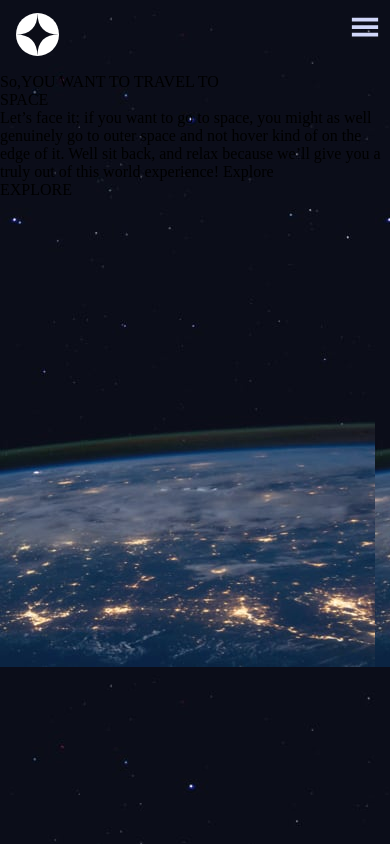
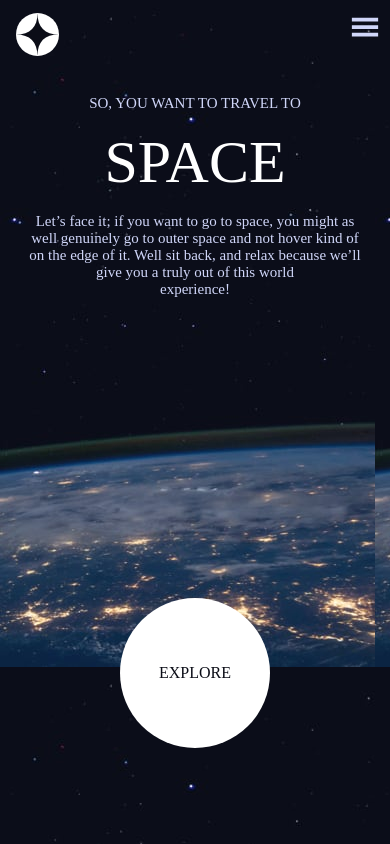
Before and after one commit to MARKOTHEDEV/space-proj, a React (Create React App) app: page / in a window 390 px wide. Built offline with nearby package versions, Linux system fonts and the light colour scheme; a web font is replaced by a local one.

Commit message:
finished the hero for phone view

```diff
--- a/src/App.tsx
+++ b/src/App.tsx
@@ -6,7 +6,7 @@ import Home from './pages/Home/Home';
 const theme ={
     textColor:{
       "whiteColor":"#FFFFFF",
-
+      "darkColor":"#0B0D17"
 
     }
 }
--- a/src/Components/Nav/Nav.style.tsx
+++ b/src/Components/Nav/Nav.style.tsx
@@ -12,6 +12,7 @@ justify-content: space-between;
 align-items: center;
 position: relative;
 `
+
 
 
 export const LogoContainer = styled.div`
--- a/src/pages/Home/Home.style.tsx
+++ b/src/pages/Home/Home.style.tsx
@@ -14,8 +14,39 @@ export const HeroImageBackground = styled.div`
 
 `
 
-export const HeroContainer = styled.div``
-export const HeroContentContainer = styled.div``
-export const HeroHeadingText = styled.div``
+export const HeroContainer = styled.div`
+display: flex;
+flex-direction: column;
+justify-content:space-between;
+/* border: 1px solid yellow; */
+height: 80%;
+`
+export const HeroContentContainer = styled.div`
 
-export const RoundExplore = styled.div``
+text-align: center;
+font-size: 15px;
+padding:1.4rem 1.5rem;
+/* border:1px solid red; */
+p{
+    color:${({theme})=>"#D0D6F9"}
+}
+
+`
+export const HeroHeadingText = styled.div`
+font-size: 60px;
+color:${({theme})=>theme.textColor.whiteColor};
+padding:1rem .2rem;
+`
+
+export const RoundExplore = styled.div`
+color:${({theme})=>theme.textColor.darkColor};
+background-color:${({theme})=>theme.textColor.whiteColor};
+width: 150px;
+height: 150px;
+display: flex;
+align-items:center;
+text-align: center;
+justify-content:center ;
+border-radius: 50%;
+margin: 0 auto ;
+`
--- a/src/pages/Home/Home.tsx
+++ b/src/pages/Home/Home.tsx
@@ -17,11 +17,11 @@ const Home = ()=>{
             <HeroContainer>
 
                 <HeroContentContainer>
-                        <p>So,YOU WANT TO TRAVEL TO</p>
+                        <p>SO, YOU WANT TO TRAVEL TO</p>
                             <HeroHeadingText>
                                 SPACE
                             </HeroHeadingText>
-                        <p>Let’s face it; if you want to go to space, you might as well genuinely go to outer space and not hover kind of on the edge of it. Well sit back, and relax because we’ll give you a truly out of this world experience! Explore</p>
+                        <p>Let’s face it; if you want to go to space, you might as well genuinely go to outer space and not hover kind of on the edge of it. Well sit back, and relax because we’ll give you a truly out of this world <br /> experience!</p>
                 </HeroContentContainer>
 
                 <RoundExplore>
```
